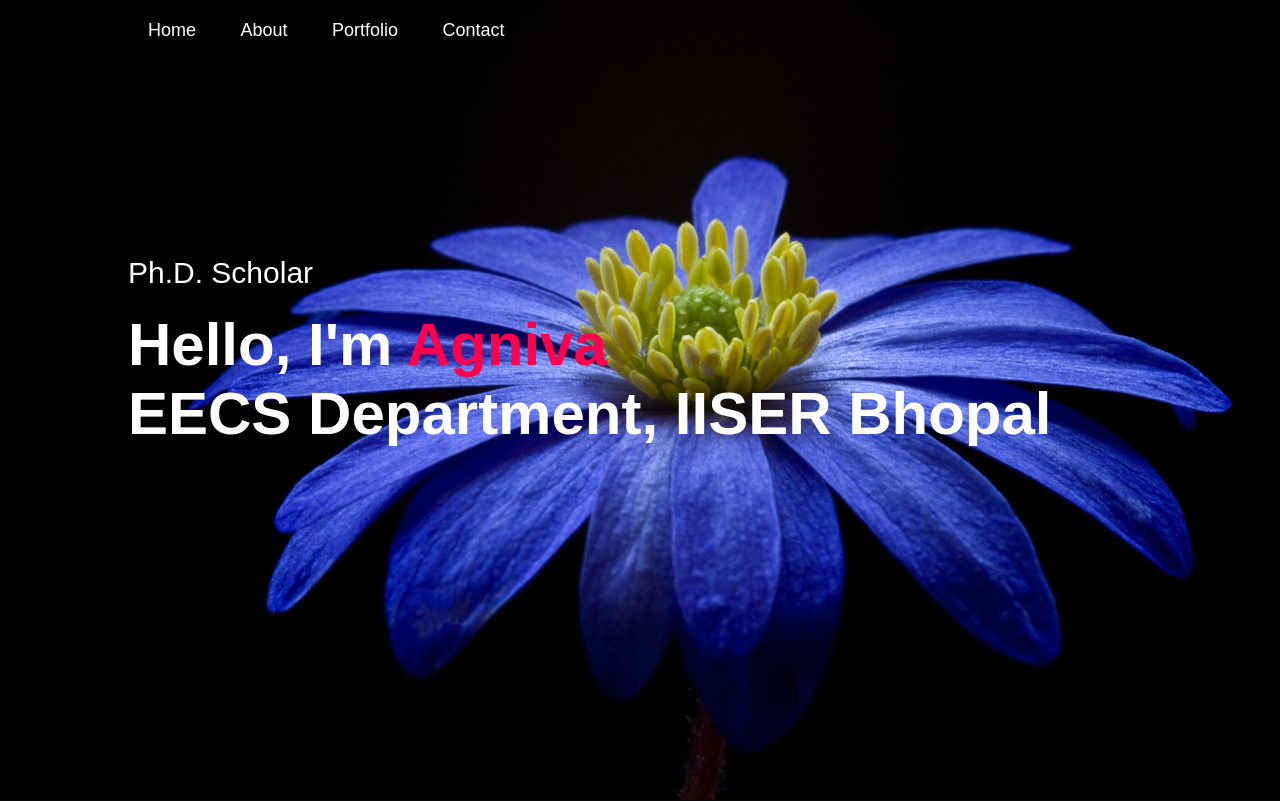
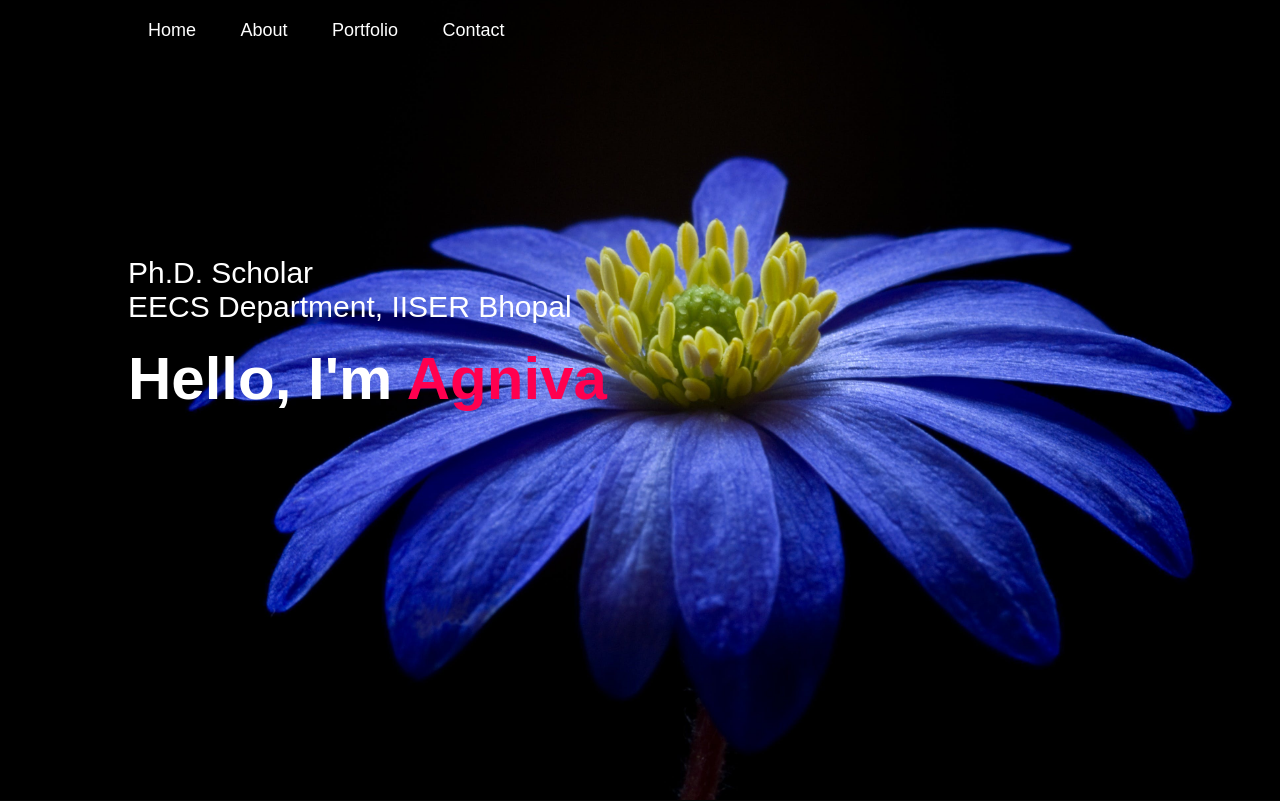
Before and after one commit to agniva22/Webpage, a plain HTML site: page index.html in a window 1280 px wide. Shown: the top 801 px of the page. Drawn offline with Linux system fonts and the light colour scheme.

Commit message:
Update index.html

```diff
--- a/index.html
+++ b/index.html
@@ -24,8 +24,8 @@
             <i class="fas fa-bars" onclick="openmenu()"></i>
         </nav>
         <div class="header-text">
-            <p>Ph.D. Scholar</p>
-            <h1>Hello, I'm <span>Agniva</span><br> EECS Department, IISER Bhopal</h1>
+            <p>Ph.D. Scholar<br> EECS Department, IISER Bhopal</p>
+            <h1>Hello, I'm <span>Agniva</span><br></h1>
         </div>
     </div>
 </div>
```
